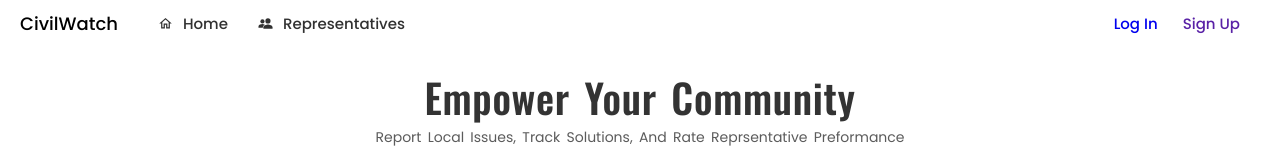
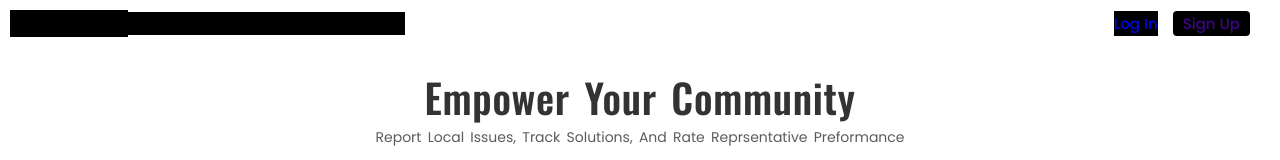
Before and after one commit to Vikram-05/Civil_Watch, a React (Vite) app in the folder client/vite-project/: page / in a window 1280 px wide. Shown: the top 160 px of the page. Built offline with nearby package versions, Linux system fonts and the light colour scheme; no server answers.

Commit message:
Update App.css

```diff
--- a/client/vite-project/src/App.css
+++ b/client/vite-project/src/App.css
@@ -16,5 +16,5 @@
 }
 a{
   text-decoration: none;
-  backgroung-color: #000;
+  background-color: #000;
 }
```
